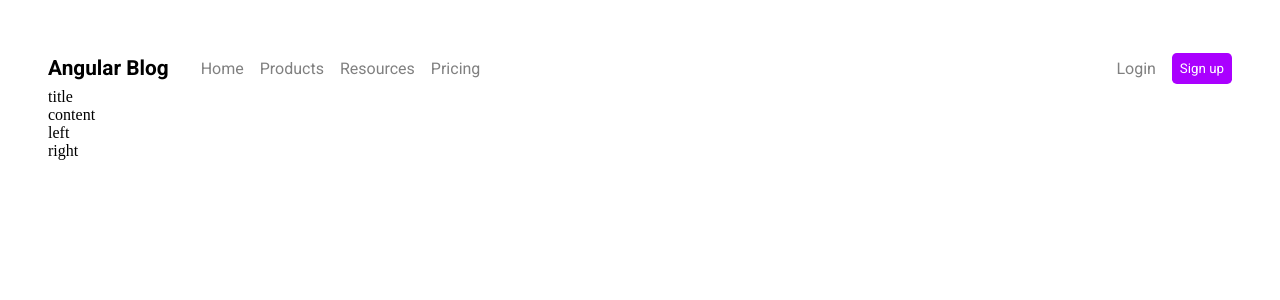
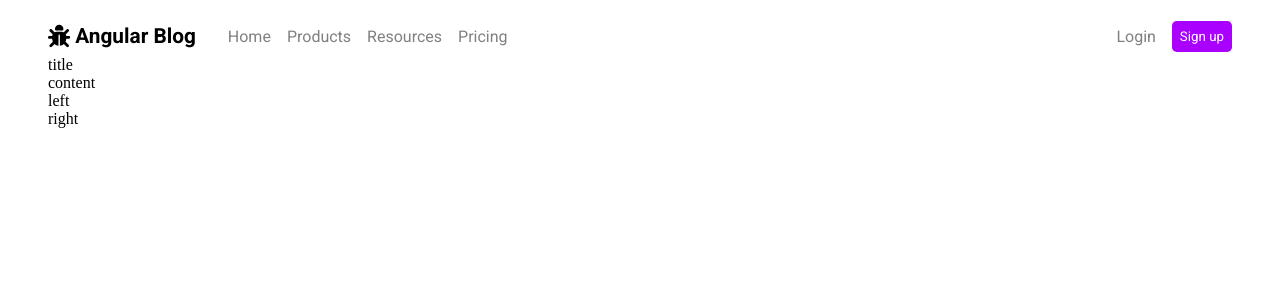
Before and after one commit to L3onix/angular-blog, an Angular app: page / in a window 1280 px wide. Shown: the top 300 px of the page. Built offline with nearby package versions, Linux system fonts and the light colour scheme.

Commit message:
adicionando ícone do blog e ajustando cursores

```diff
--- a/src/app/components/nav-bar/nav-bar.component.css
+++ b/src/app/components/nav-bar/nav-bar.component.css
@@ -20,7 +20,15 @@ section {
 }
 
 .brand {
+    display: flex;
+    flex-direction: row;
     margin-right: 1.5rem;
+    cursor: pointer;
+}
+
+.brand > svg {
+    width: 1.4rem;
+    margin-right: 0.3rem;
 }
 
 .brand > span {
@@ -33,6 +41,7 @@ section {
     color: gray;
     margin-left: 0.5rem;
     margin-right: 0.5rem;
+    cursor: pointer;
 }
 
 .right {
@@ -47,6 +56,7 @@ section {
 .right > span {
     color: gray;
     margin-right: 1rem;
+    cursor: pointer;
 }
 
 .right > button {
@@ -55,4 +65,5 @@ section {
     border: none;
     border-radius: 0.3rem;
     padding: 0.5rem;
+    cursor: pointer;
 }
--- a/src/app/components/nav-bar/nav-bar.component.html
+++ b/src/app/components/nav-bar/nav-bar.component.html
@@ -1,7 +1,7 @@
 <section>
     <div class="left">
         <div class="brand">
-            <img>
+            <svg xmlns="http://www.w3.org/2000/svg" viewBox="0 0 512 512"><!--!Font Awesome Free 6.5.1 by @fontawesome - https://fontawesome.com License - https://fontawesome.com/license/free Copyright 2024 Fonticons, Inc.--><path d="M256 0c53 0 96 43 96 96v3.6c0 15.7-12.7 28.4-28.4 28.4H188.4c-15.7 0-28.4-12.7-28.4-28.4V96c0-53 43-96 96-96zM41.4 105.4c12.5-12.5 32.8-12.5 45.3 0l64 64c.7 .7 1.3 1.4 1.9 2.1c14.2-7.3 30.4-11.4 47.5-11.4H312c17.1 0 33.2 4.1 47.5 11.4c.6-.7 1.2-1.4 1.9-2.1l64-64c12.5-12.5 32.8-12.5 45.3 0s12.5 32.8 0 45.3l-64 64c-.7 .7-1.4 1.3-2.1 1.9c6.2 12 10.1 25.3 11.1 39.5H480c17.7 0 32 14.3 32 32s-14.3 32-32 32H416c0 24.6-5.5 47.8-15.4 68.6c2.2 1.3 4.2 2.9 6 4.8l64 64c12.5 12.5 12.5 32.8 0 45.3s-32.8 12.5-45.3 0l-63.1-63.1c-24.5 21.8-55.8 36.2-90.3 39.6V240c0-8.8-7.2-16-16-16s-16 7.2-16 16V479.2c-34.5-3.4-65.8-17.8-90.3-39.6L86.6 502.6c-12.5 12.5-32.8 12.5-45.3 0s-12.5-32.8 0-45.3l64-64c1.9-1.9 3.9-3.4 6-4.8C101.5 367.8 96 344.6 96 320H32c-17.7 0-32-14.3-32-32s14.3-32 32-32H96.3c1.1-14.1 5-27.5 11.1-39.5c-.7-.6-1.4-1.2-2.1-1.9l-64-64c-12.5-12.5-12.5-32.8 0-45.3z"/></svg>
             <span>Angular Blog</span>
         </div>
         <div class="pages">
--- a/src/app/pages/home/home.component.css
+++ b/src/app/pages/home/home.component.css
@@ -4,5 +4,5 @@
     flex-direction: column;
     width: 100%;
     height: 100%;
-    margin: 3rem 3rem 3rem 3rem;
+    margin: 1rem 3rem 1rem 3rem;
 }
```
